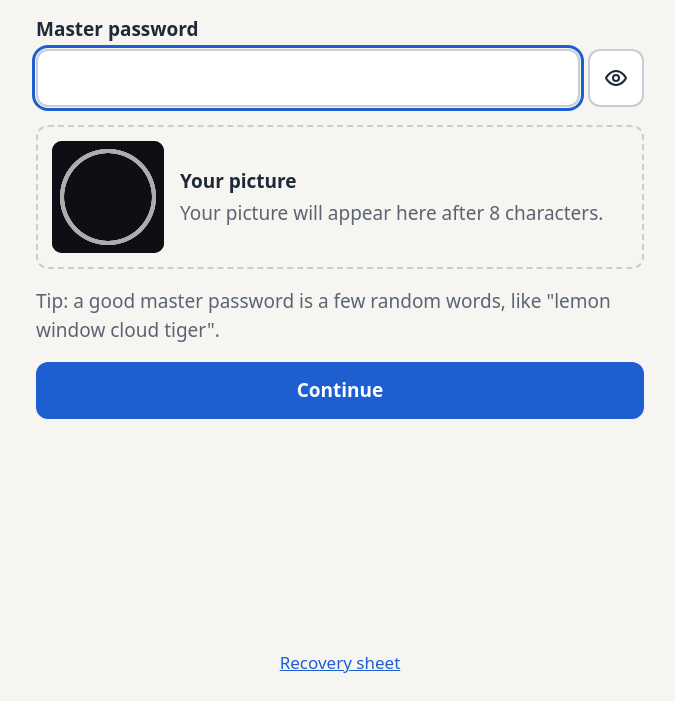
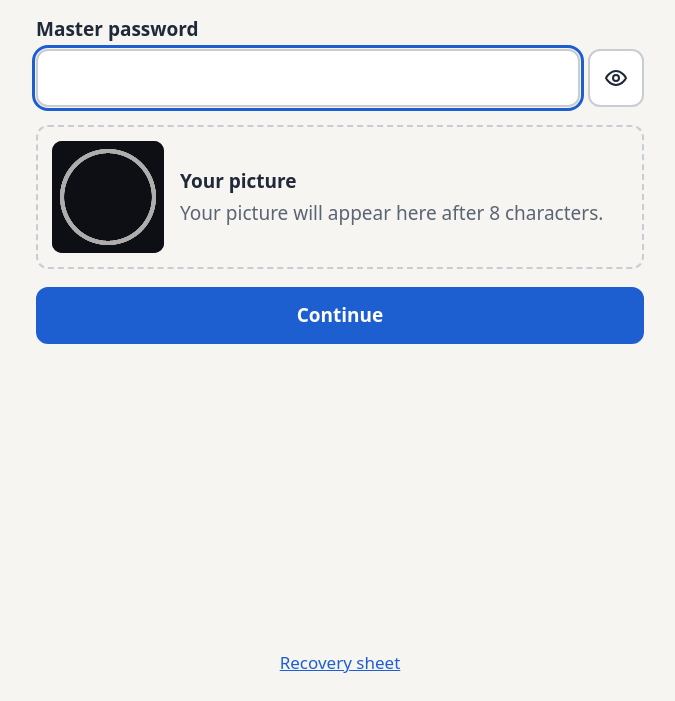
Before and after one commit to giovanirubim/storepass, a plain HTML site: page v2/index.html in a window 1280 px wide. Shown: the part 99-800 px from the top of the page, without its empty margins (300-975 px from the left). Drawn offline with Linux system fonts and the light colour scheme.

Commit message:
v2: remove the master password tip from the start screen
Co-Authored-By: Claude Opus 5.5 <noreply@anthropic.com>

```diff
--- a/v2/index.html
+++ b/v2/index.html
@@ -40,7 +40,6 @@
 							<p class="hint" id="signatureHint" data-i18n="signatureEmpty"></p>
 						</div>
 					</div>
-					<p class="hint" data-i18n="masterPassTip"></p>
 					<button type="submit" class="primary" data-i18n="continue">Continue</button>
 				</form>
 			</section>
--- a/v2/js/i18n.js
+++ b/v2/js/i18n.js
@@ -17,8 +17,6 @@ const messages = {
 		signatureEmpty: 'Your picture will appear here after 8 characters.',
 		continue: 'Continue',
 		enterMasterPass: 'Type your master password',
-		masterPassTip:
-			'Tip: a good master password is a few random words, like "lemon window cloud tiger".',
 
 		menuTitle: 'What do you want to do?',
 		menuStore: 'Store a password I already have',
@@ -108,8 +106,6 @@ const messages = {
 		signatureEmpty: 'Sua figura aparece aqui a partir de 8 caracteres.',
 		continue: 'Continuar',
 		enterMasterPass: 'Digite sua senha mestre',
-		masterPassTip:
-			'Dica: uma boa senha mestre é formada por algumas palavras aleatórias, como "limão janela nuvem tigre".',
 
 		menuTitle: 'O que você quer fazer?',
 		menuStore: 'Guardar uma senha que eu já tenho',
```
